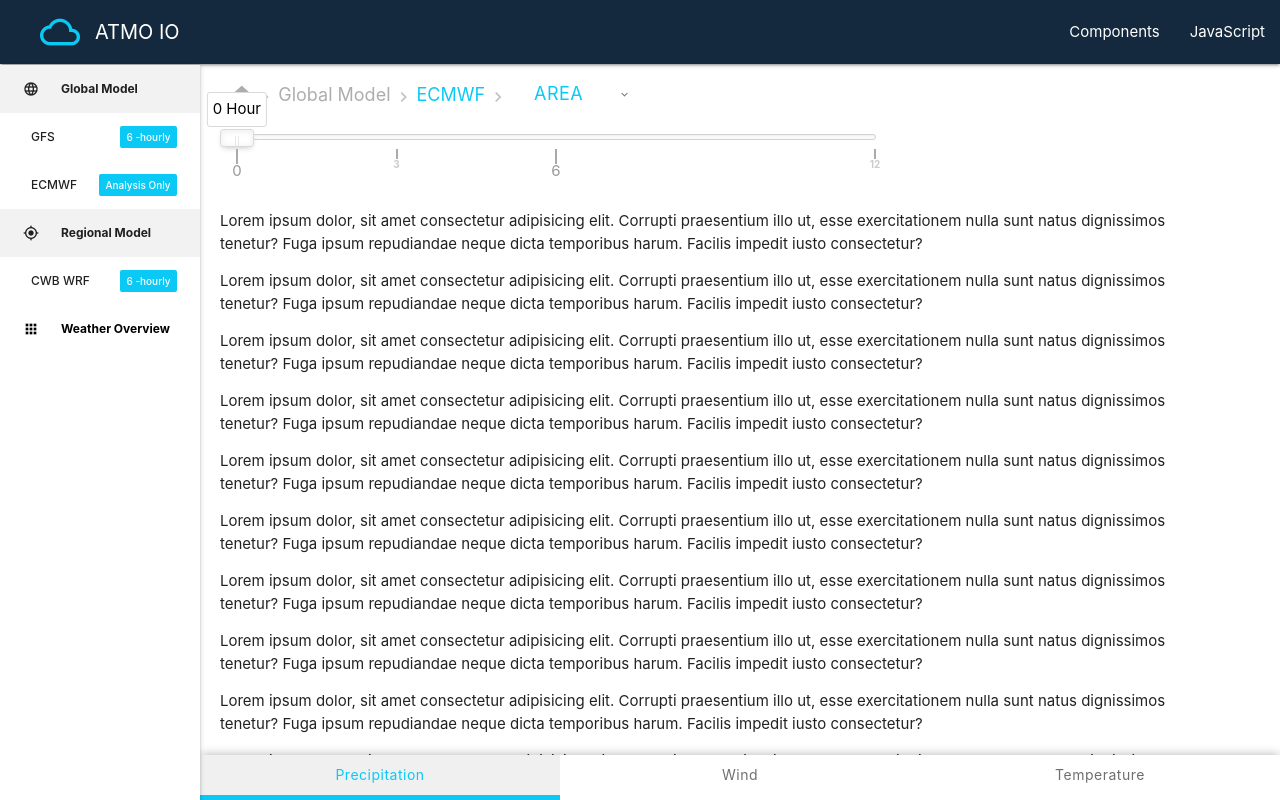
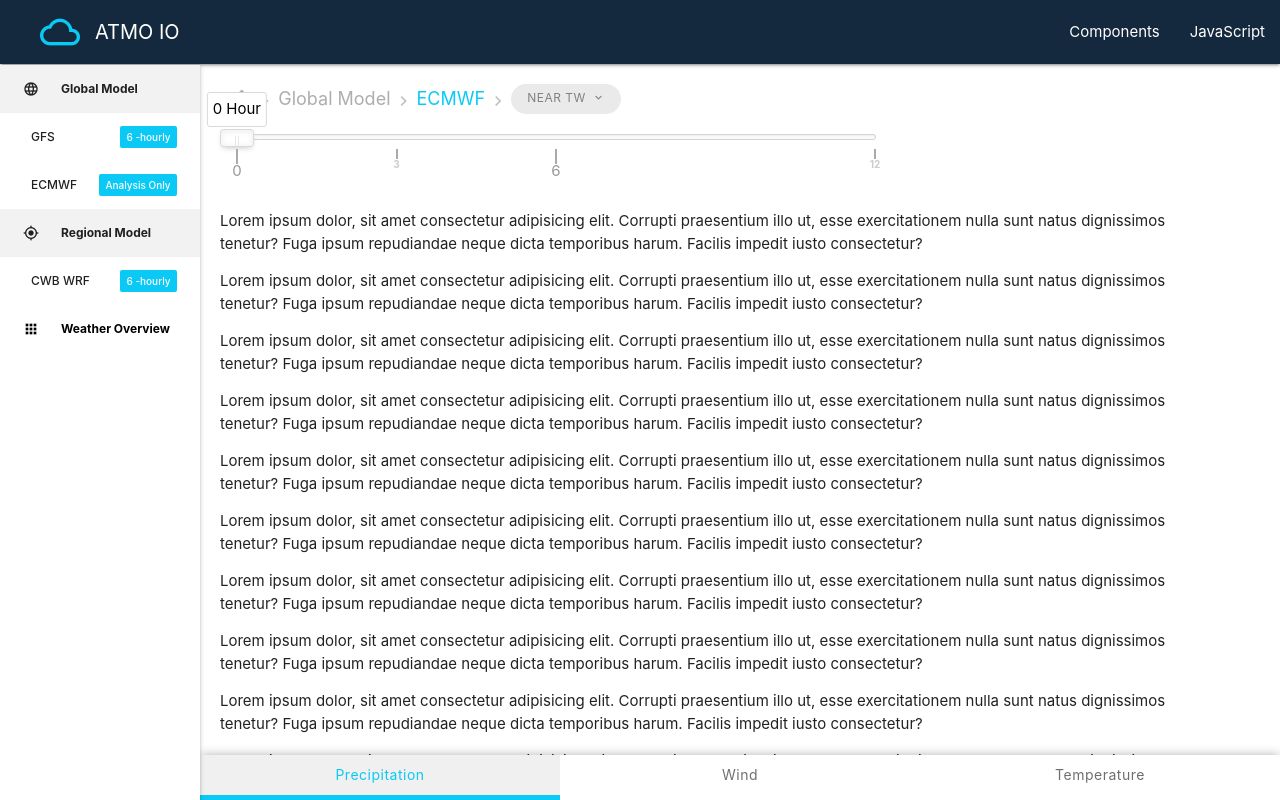
Before and after one commit to ShinKaiMa/atmo-app, a React (Create React App) app: page /model/global/analysis/ECMWF in a window 1280 px wide. Shown: the top 800 px of the page. Built offline with nearby package versions, Linux system fonts and the light colour scheme.

Commit message:
Complete. model view breadcrumbs area selector

```diff
--- a/src/App.js
+++ b/src/App.js
@@ -3,13 +3,13 @@ import Navbar from "./layouts/Navbar";
 import { Route, BrowserRouter, Switch } from 'react-router-dom'
 import Home from './layouts/Home'
 import ModelView from './layouts/ModelView'
-import SideNavContextProvider from './contexts/SideNavContext';
+import ModelViewContextProvider from './contexts/ModelViewContext';
 import 'materialize-css/dist/css/materialize.min.css';
 import Test from "./layouts/test";
 
 function App() {
   return (
-    <SideNavContextProvider>
+    <ModelViewContextProvider>
     <BrowserRouter>
       <div className="App">
         <Navbar />
@@ -20,7 +20,7 @@ function App() {
         </Switch>
       </div>
     </BrowserRouter>
-    </SideNavContextProvider>
+    </ModelViewContextProvider>
   );
 }
 
--- a/src/components/ModelViewBottomNavbar.js
+++ b/src/components/ModelViewBottomNavbar.js
@@ -28,7 +28,7 @@ const ModelViewBottomNavbar = props => {
   return (
     <div>
       <div
-        class="row"
+        className="row"
         style={{
           position: "fixed",
           bottom: "0px",
@@ -100,7 +100,7 @@ const ModelViewBottomNavbar = props => {
       </div>
       <ul
         id="precipitationBotNav"
-        class="dropdown-content collection two botNav"
+        className="dropdown-content collection two botNav"
         onClick={()=>handleChangeNavIdx(1)}
       >
         <li className="collection-item">
@@ -112,7 +112,7 @@ const ModelViewBottomNavbar = props => {
       </ul>
       <ul
         id="wind"
-        class="dropdown-content collection five botNav"
+        className="dropdown-content collection five botNav"
         onClick={()=>handleChangeNavIdx(2)}
       >
         <li className="collection-item">
@@ -133,7 +133,7 @@ const ModelViewBottomNavbar = props => {
       </ul>
       <ul
         id="temperature"
-        class="dropdown-content collection right two botNav"
+        className="dropdown-content collection right two botNav"
         onClick={()=>handleChangeNavIdx(3)}
       >
         <li className="collection-item">
--- a/src/components/ModelViewBreadcrumbs.js
+++ b/src/components/ModelViewBreadcrumbs.js
@@ -1,9 +1,11 @@
-import React, { useState, useEffect } from "react";
+import React, { useState, useEffect, useContext } from "react";
 import { withRouter } from "react-router-dom";
 import M from "materialize-css/dist/js/materialize.min.js";
 import useWindowSize from "../hooks/useWindowSize";
+import { ModelViewContext } from '../contexts/ModelViewContext'
 
 const ModelViewBreadcrumbs = props => {
+  const { modelViewInfo, dispatchModelViewInfo } = useContext(ModelViewContext);
   const [breadcrumbs, setBreadcrumbs] = useState();
   const [area, setArea] = useState();
   const [width, height] = useWindowSize();
@@ -65,7 +67,7 @@ const ModelViewBreadcrumbs = props => {
               className="material-icons"
               style={{
                 color: "rgba(50,50,50,0.4)",
-                lineHeight: width > THRESHOLD_WIDTH_PIXEL ? "20px" : "20px",
+                lineHeight: width > THRESHOLD_WIDTH_PIXEL ? "28px" : "25px",
                 fontSize: width > THRESHOLD_WIDTH_PIXEL ? "21px" : "21px"
               }}
             >
@@ -88,43 +90,46 @@ const ModelViewBreadcrumbs = props => {
           >
             {breadcrumbs ? breadcrumbs[1] : ""}
           </a>
-          <a class="breadcrumb">
+          <a className="breadcrumb">
             <a
-              class="dropdown-trigger btn area"
+              className="dropdown-trigger btn area waves-effect waves-gray "
               data-target="area"
               style={{
-                backgroundColor: "transparent",
-                width: width > THRESHOLD_WIDTH_PIXEL ? "120px" : "70px",
+                backgroundColor: "rgba(50,50,50,0.1)",
+                width: width > THRESHOLD_WIDTH_PIXEL ? "110px" : "85px",
                 color: "gray",
-                height: width > THRESHOLD_WIDTH_PIXEL ? "25px" : "20px",
-                lineHeight: width > THRESHOLD_WIDTH_PIXEL ? "20px" : "18px",
-                fontSize: width > THRESHOLD_WIDTH_PIXEL ? "18px" : "10px",
-                padding: "0 0 0 3px",
-                color:"#0ACAF5"
+                height: width > THRESHOLD_WIDTH_PIXEL ? "30px" : "25px",
+                lineHeight: width > THRESHOLD_WIDTH_PIXEL ? "15px" : "25px",
+                fontSize: width > THRESHOLD_WIDTH_PIXEL ? "12px" : "7px",
+                padding: width > THRESHOLD_WIDTH_PIXEL ? "6px 6px 6px 10px" :　"0 0 0 8px",
+                borderRadius:"16px",
+                marginBottom: width > THRESHOLD_WIDTH_PIXEL ? "3px" : "0px"
               }}
             >
               <i
-                class="material-icons right"
+                className="material-icons right"
                 style={{
-                  lineHeight: width > THRESHOLD_WIDTH_PIXEL ? "21px" : "20px",
+                  lineHeight: width > THRESHOLD_WIDTH_PIXEL ? "16px" : "25px",
                   fontSize: "13px",
-                  color:"gray"
+                  color:"gray",
+                  paddingRight:"10px",
+                  margin:"0px"
                 }}
               >
                 keyboard_arrow_down
               </i>
-              Area
+              {modelViewInfo.selected.area}
             </a>
           </a>
         </div>
       </div>
-      <ul id="area" class="dropdown-content area">
+      <ul id="area" className="dropdown-content area" style={{zIndex:10}}>
         <li>
-          <a style={{fontSize: width > THRESHOLD_WIDTH_PIXEL ? "16px" : "10px",}}>Near Taiwan</a>
+          <a style={{fontSize: width > THRESHOLD_WIDTH_PIXEL ? "16px" : "10px",}} onClick={ (e) => dispatchModelViewInfo({type: 'SET_AREA', payload: e.target.innerHTML }) }>Near TW</a>
         </li>
-        <li class="divider" tabindex="-1"></li>
+        <li className="divider" tabindex="-1"></li>
         <li>
-          <a style={{fontSize: width > THRESHOLD_WIDTH_PIXEL ? "16px" : "10px",}}>Taiwan</a>
+          <a style={{fontSize: width > THRESHOLD_WIDTH_PIXEL ? "16px" : "10px"} } onClick={ (e) => dispatchModelViewInfo({type: 'SET_AREA', payload: e.target.innerHTML }) }>TW</a>
         </li>
       </ul>
     </nav>
--- /dev/null
+++ b/src/contexts/ModelViewContext.js
@@ -0,0 +1,16 @@
+import React, { createContext, useReducer } from 'react';
+import { ModelViewReducer } from '../reducers/ModelViewReducer';
+
+export const ModelViewContext = createContext();
+
+const ModelViewContextProvider = (props) => {
+  const [modelViewInfo, dispatchModelViewInfo] = useReducer(ModelViewReducer, {info:{},selected:{area:"Near TW"}});
+
+  return (
+    <ModelViewContext.Provider value={{ modelViewInfo, dispatchModelViewInfo }}>
+      {props.children}
+    </ModelViewContext.Provider>
+  );
+}
+
+export default ModelViewContextProvider;
--- a/src/contexts/SideNavContext.js
+++ /dev/null
@@ -1,19 +0,0 @@
-import React, { createContext, useReducer, useEffect } from 'react';
-import { sideNavReducer } from '../reducers/sideNavReducer';
-
-export const SideNavContext = createContext();
-
-const SideNavContextProvider = (props) => {
-  const [sideNavOptions, dispatch] = useReducer(sideNavReducer, [], () => {
-    console.log('sideNavOptions init');
-    return [];
-  });
-
-  return (
-    <SideNavContext.Provider value={{ sideNavOptions, dispatch }}>
-      {props.children}
-    </SideNavContext.Provider>
-  );
-}
-
-export default SideNavContextProvider;
--- a/src/index.css
+++ b/src/index.css
@@ -186,8 +186,9 @@ background-color: rgba(230,230,230,1) !important;
 
 
 .dropdown-content.area {
-  width: 120px !important;
+  border-radius: 10px;
 }
 .dropdown-content.area > li > a{
   color: gray !important;
+  font-size: 10px !important;
 }
--- a/src/layouts/Navbar.js
+++ b/src/layouts/Navbar.js
@@ -1,6 +1,6 @@
 import React, { useState, useContext, useEffect } from "react";
 import { Link, withRouter } from "react-router-dom";
-import { SideNavContext } from "../contexts/SideNavContext";
+import { ModelViewContext } from "../contexts/ModelViewContext";
 import M from "materialize-css/dist/js/materialize.min.js";
 import MobileSideNavbar from "../components/MobileSideNavbar";
 import DeskTopSideNavbar from "../components/DeskTopSideNavbar";
@@ -11,7 +11,7 @@ const Navbar = props => {
 
   console.log(`props: ${JSON.stringify(props.location.pathname)}`);
   // const [collapsibleItem, setCollapsibleItem] = useState();
-  const { sideNavOptions, dispatch } = useContext(SideNavContext);
+  // const { sideNavOptions, dispatch } = useContext(SideNavContext);
   useEffect(() => {
     // let elem = document.querySelectorAll(".sidenav");
     // let sidenavs = M.Sidenav.init(elem, {
--- /dev/null
+++ b/src/reducers/ModelViewReducer.js
@@ -0,0 +1,9 @@
+export const ModelViewReducer = (modelViewInfo, action) => {
+    switch (action.type) {
+      case 'SET_AREA':
+        console.log('SET_AREA!');
+        return {...modelViewInfo ,selected:{...modelViewInfo.selected,area:action.payload}};
+      default:
+        return modelViewInfo;
+    }
+  }
--- a/src/reducers/sideNavReducer.js
+++ /dev/null
@@ -1,9 +0,0 @@
-export const sideNavReducer = (state, action) => {
-    switch (action.type) {
-      case 'UPDATE':
-        console.log('update!');
-        return [...state,{test:"haha"}]
-      default:
-        return state;
-    }
-  }
```
